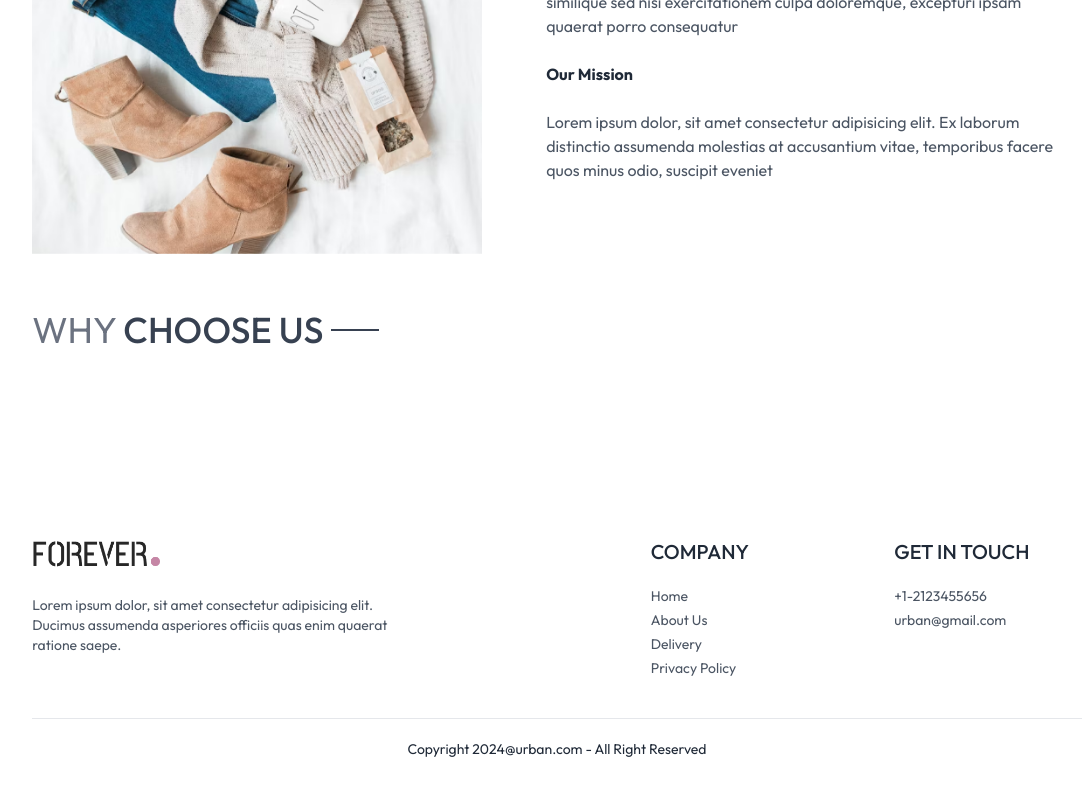
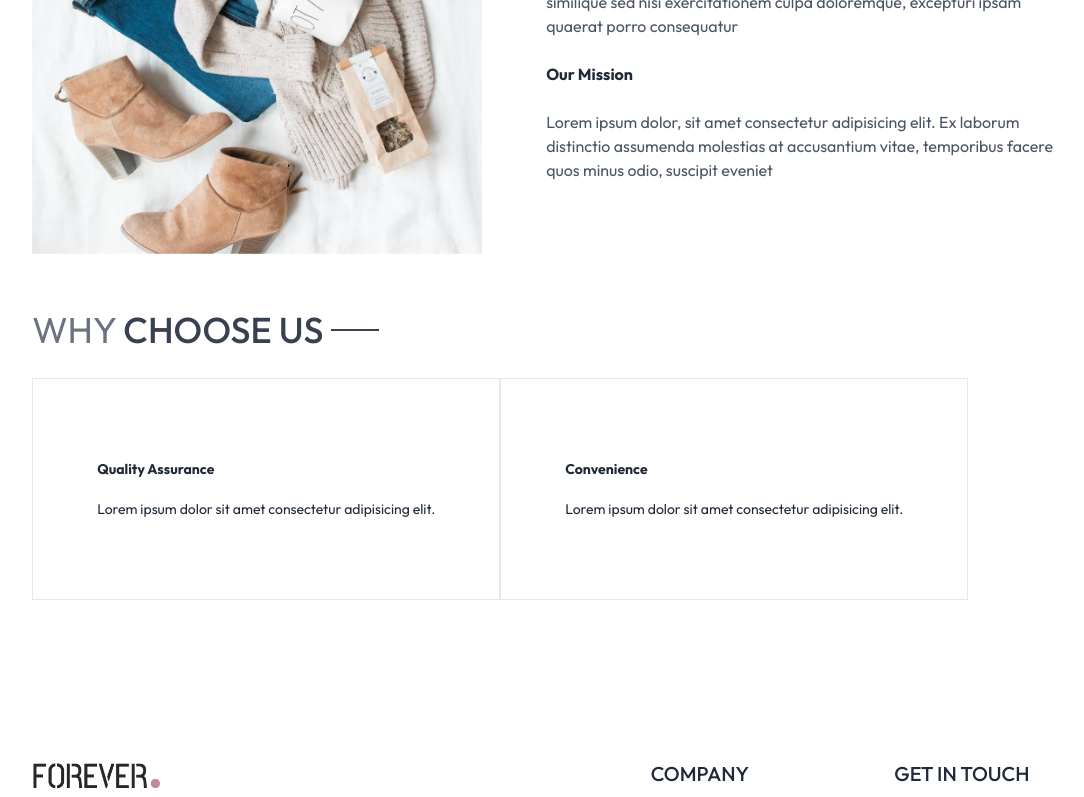
Before and after one commit to ashrafultusar/urban-frontend, a React (Vite) app in the folder urban-frontend/: page /about in a window 1280 px wide. Shown: the part 392-1189 px from the top of the page, without its empty margins (83-1167 px from the left). Built offline with nearby package versions, Linux system fonts and the light colour scheme.

Commit message:
added update

```diff
--- a/urban-frontend/src/pages/About.jsx
+++ b/urban-frontend/src/pages/About.jsx
@@ -20,6 +20,16 @@ const About = () => {
           <div className="text-4xl py-4">
               <Title text1={'why'} text2={'choose us'}></Title>
           </div>
+          <div className="flex flex-col md:flex-row text-sm mb-20">
+              <div className="border  px-10 md:px-16 py-8 sm:py-20 flex flex-col gap-5">
+                  <b>Quality Assurance</b>
+                  <p>Lorem ipsum dolor sit amet consectetur adipisicing elit.</p>
+              </div>
+              <div className="border  px-10 md:px-16 py-8 sm:py-20 flex flex-col gap-5">
+                  <b>Convenience</b>
+                  <p>Lorem ipsum dolor sit amet consectetur adipisicing elit.</p>
+              </div>
+          </div>
     </div>
   );
 };
```
